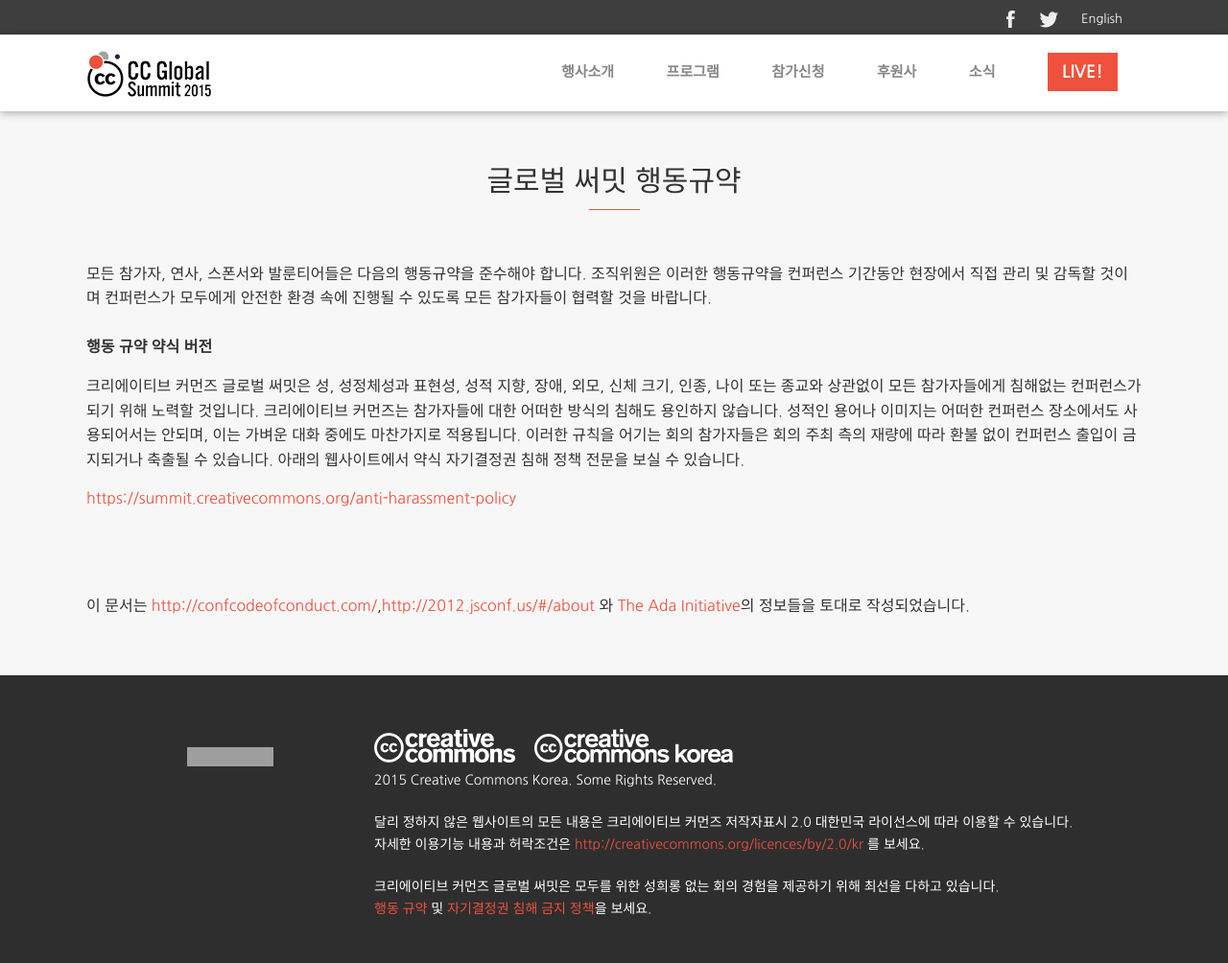
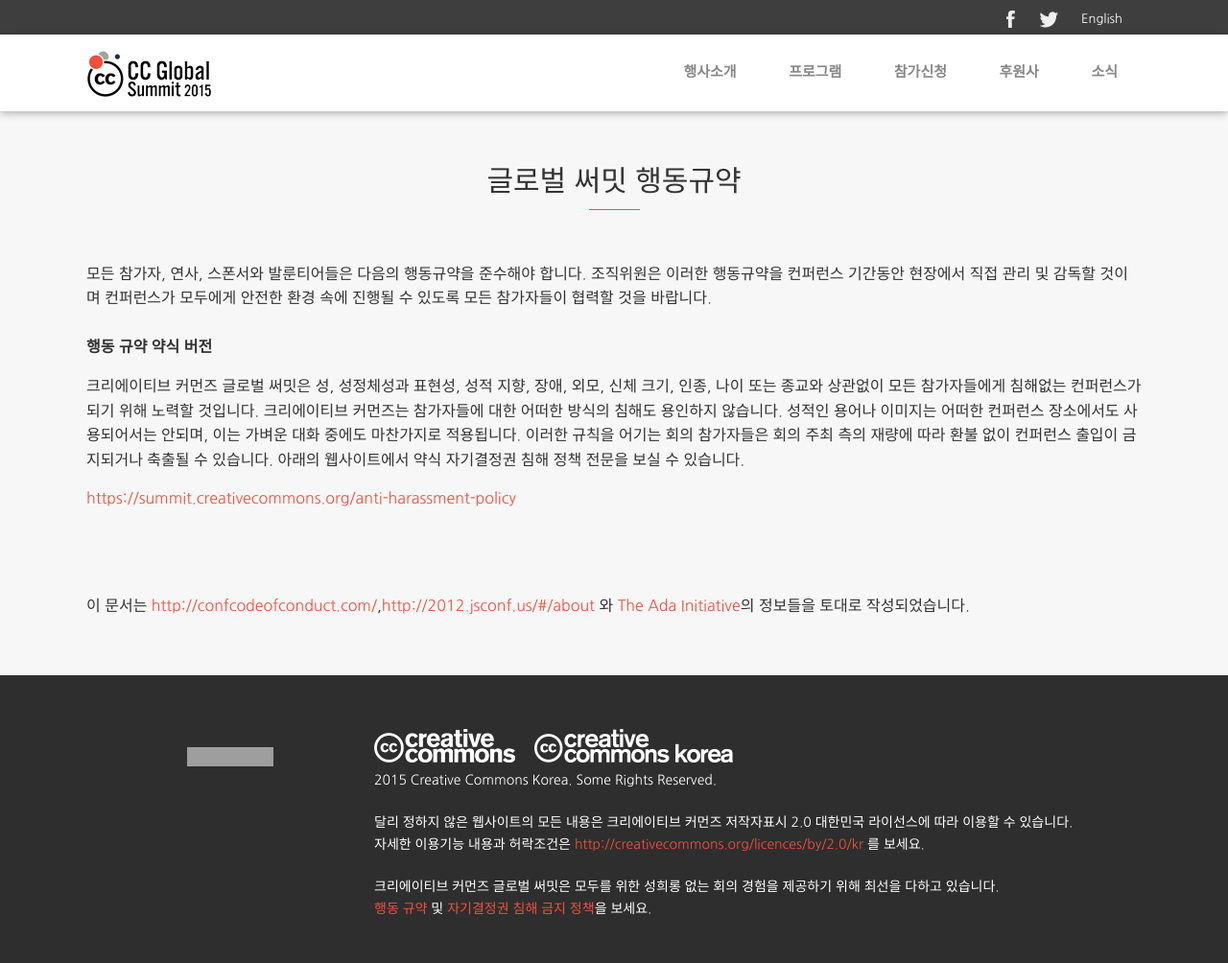
Before and after one commit to creativecommonskorea/2015-global-summit, a Jekyll site: the page built from conduct.html, in a window 1280 px wide. Shown: the whole page at 96% size. Built offline with Jekyll 4.4.1, drawn with Linux system fonts in a browser that asks for light colours; nearby versions of some CDN libraries; grey boxes are pictures that could not be loaded.

Commit message:
생중계 종

```diff
--- a/_includes/header.html
+++ b/_includes/header.html
@@ -145,7 +145,6 @@
         {% for post in site.posts limit:1 %}
         <div class="mobile_b_menu"><a href="{{ post.url | prepend: site.baseurl }}">소식</a></div>
         {% endfor %}
-        <div class="mobile_b_menu live"><a href="/live.html">LIVE!</a></div>
     </div>
 </div>
 <div class="wrap header_wrap">
@@ -166,8 +165,6 @@
                 {% for post in site.posts limit:1 %}
                 <li><a href="{{ post.url | prepend: site.baseurl }}">소식</a></li>
                 {% endfor %}
-                <li class="live"><a href="/live.html">LIVE!</a></li>
-
                 <!--
                 <li><a href="http://campaign.cckorea.org/" target="_blank">CC 캠페인</a></li>
                 -->
```
